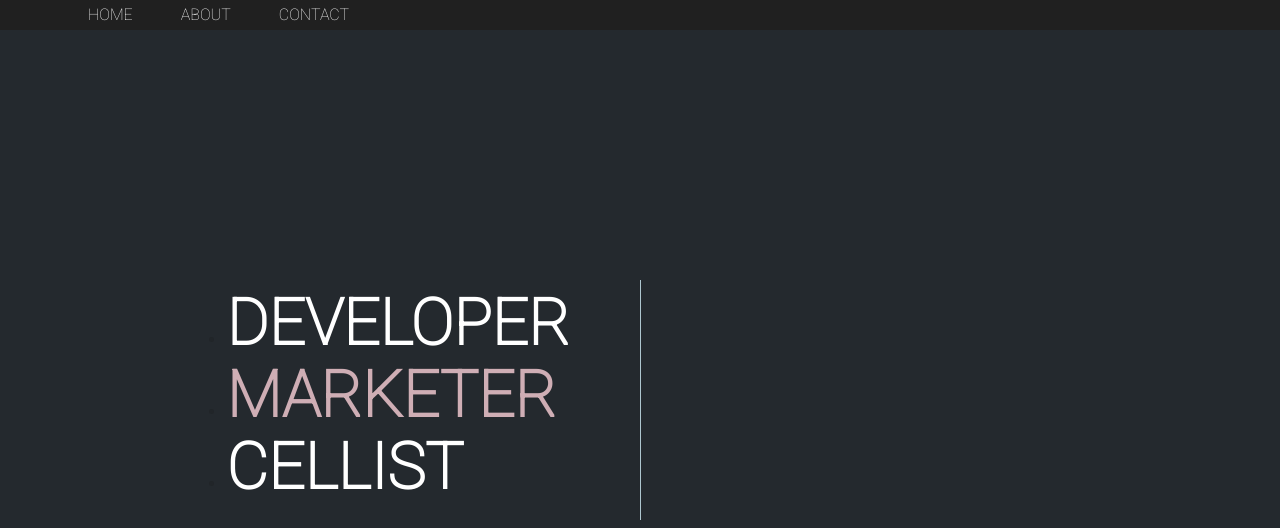
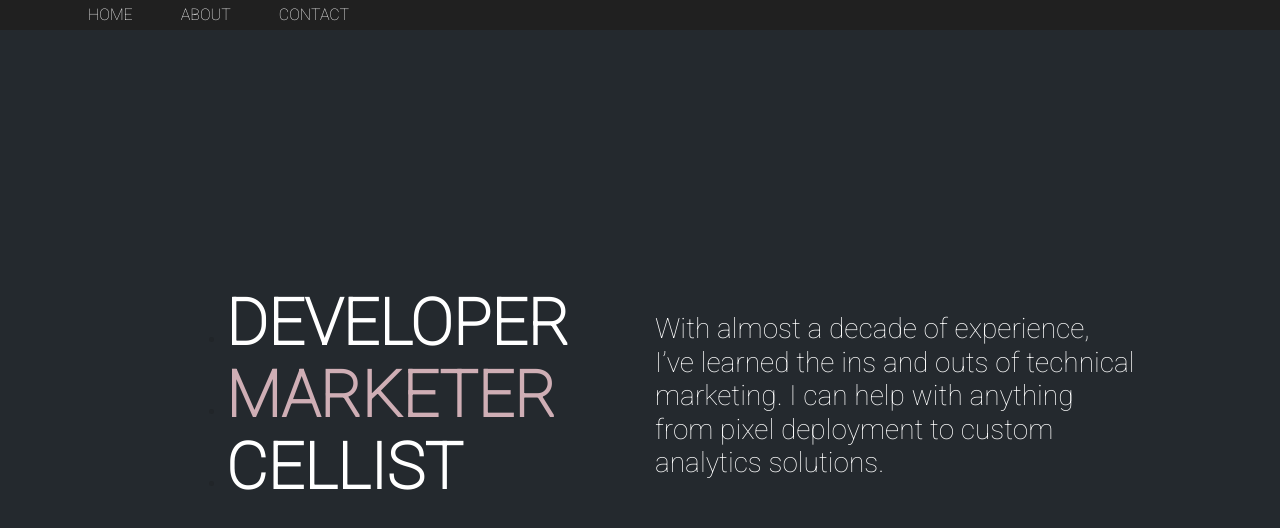
Before and after one commit to george-dilthey/george-dilthey.github.io, a Vue app: page /marketer in a window 1280 px wide. Shown: the top 528 px of the page. Built offline with nearby package versions, Linux system fonts and the light colour scheme.

Commit message:
finished animating hero text

```diff
--- a/src/components/Hero.vue
+++ b/src/components/Hero.vue
@@ -1,16 +1,25 @@
 <template>
     <div class="d-flex align-items-center min-vh-100 hero">
         <div class="container-fluid">
-            <div class="row hero-row d-flex">
-                <div  class="col d-flex align-items-center hero-left">
-                    <div class="w-100">
-                        <transition appear name="fade" mode="out-in" >
-                            <h1 v-if= "$route.name=='Home'" >Hey, I'm George.</h1>
-                        </transition>
+            <div class=line>
+                <div class="row d-flex">
+                    <div class="col d-flex align-items-center hero-left">
+                        <div class="w-100">
+                            <transition appear name="fade" mode="out-in" >
+                                <h1 v-if="CheckRouteName($route.name, `Home`)">Hey, I'm George.</h1>
+                            </transition>
+                        </div>
                     </div>
-                </div>
-                <div class="col d-flex align-items-center">
+                    <div class="col d-flex align-items-center">
                         <HeroNav />
+                        <div class="short-desc">
+                            <transition appear name="fade" mode="out-in">
+                                <h3 v-if="CheckRouteName($route.name, `Developer`)">I graduated the Flatiron Software Engineering Bootcamp in 2021 and have been developing ever since. With a strong background in web analytics, I’ve always got the end user in mind.</h3>
+                                <h3 v-else-if="CheckRouteName($route.name, `Marketer`)">With almost a decade of experience, I’ve learned the ins and outs of technical marketing. I can help with anything from pixel deployment to custom analytics solutions.</h3>
+                                <h3 v-else-if="CheckRouteName($route.name, `Cellist`)">I’ve played the cello for over 20 years. Its my passion and has helped shape my whole life. I’m currently performing with the Greenwich Village Orchestra.</h3>
+                            </transition>
+                        </div>
+                    </div>
                 </div>
             </div>
         </div>
@@ -24,8 +33,8 @@ export default {
   name: 'Hero',
   components: { HeroNav },
   methods: {
-    CheckRoutePath: function (p) {
-      return (p.match('Developer|Marketer|Cellist'))
+    CheckRouteName: function (p, a) {
+      return (a.includes(p))
     }
   }
 }
@@ -39,12 +48,17 @@ export default {
     height: 100%;
 }
 
-.hero-row {
-    height: 30vh;
+.row {
+    height: 50vh;
 }
 
 .hero-left {
-    border-right: 1px solid #AEC6CF;
+    /* border-right: 1px solid #AEC6CF; */
+}
+
+.short-desc{
+    width: 75%;
+    position: absolute;
 }
 
 h1 {
@@ -61,7 +75,7 @@ h3 {
 
 .fade-enter-active,
 .fade-leave-active {
-  transition: all .5s ease;
+  transition: all .8s ease;
 }
 
 .fade-enter-from,
@@ -69,11 +83,4 @@ h3 {
     opacity: 0;
 }
 
-/* <!-- <div v-else>
-                                <transition name="fade" mode="out-in" appear>
-                                <h3 key="dev" v-if="$route.name=='Developer'">I graduated the Flatiron Software Engineering Bootcamp in 2021 and have been developing ever since. With a strong background in web analytics, I’ve always got the end user in mind.</h3>
-                                <h3 key="mar" v-else-if="$route.name=='Marketer'">With almost a decade of experience, I’ve learned the ins and outs of technical marketing. I can help with anything from pixel deployment to custom analytics solutions.</h3>
-                                <h3 key="cel" v-else-if="$route.name=='Cellist'">I’ve played the cello for over 20 years. Its my passion and has helped shape my whole life. I’m currently performing with the Greenwich Village Orchestra.</h3>
-                            </transition>
-                        </div> --> */
 </style>
--- a/src/components/HeroNav.vue
+++ b/src/components/HeroNav.vue
@@ -1,6 +1,6 @@
 <template>
   <div class="nav-text">
-    <ul :class="{left: CheckRoutePath($route.name)}">
+    <ul :class="{left: CheckRouteName($route.name)}">
       <li>
         <h2><router-link to="/developer">DEVELOPER</router-link></h2>
       </li>
@@ -18,7 +18,7 @@
 export default {
   name: 'HeroNav',
   methods: {
-    CheckRoutePath: function (p) {
+    CheckRouteName: function (p) {
       return (p.match('Developer|Marketer|Cellist'))
     }
   }
@@ -50,9 +50,10 @@ h2 a {
     line-height: 1;
     text-decoration: none;
     font-weight: 700;
+    transition: color .5s ease;
 }
 
-h2 a:hover {
+a:hover {
     color: #aec6cf !important;
 }
 
```
